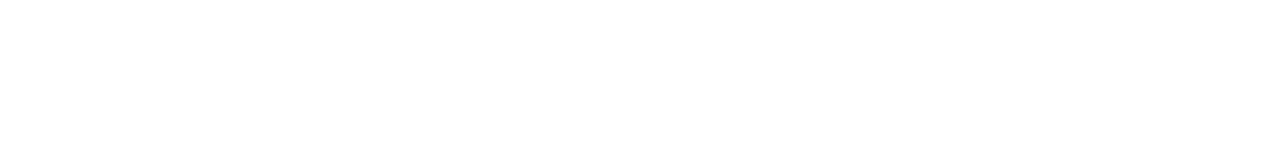
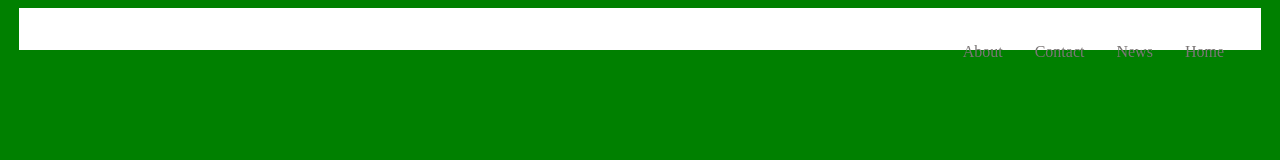
Before and after one commit to mgmp2/Reto-InterviewHomework, a plain HTML site: page index.html in a window 1280 px wide. Drawn offline with Linux system fonts and the light colour scheme.

Commit message:
Creando menus

```diff
--- a/assets/css/main.css
+++ b/assets/css/main.css
@@ -0,0 +1,34 @@
+body { background-color: green;}
+
+
+ul.menu {
+    list-style-type: none; // quita los iconos de la listas
+    padding-bottom: 50px;
+    margin: 0 auto;
+    padding: 21px;
+    width: 1200px;
+    /*margin: 0;
+    padding: 0;
+    overflow: hidden;*/
+    background-color: white; //fondo de la list-style-type:;
+
+}
+
+ul.menu li {float: right;}
+
+ul.menu li a {
+    display: block;
+    color: #7a7575;
+    text-align: center;
+    padding: 14px 16px;
+    text-decoration: none;
+}
+
+ul.menu li a:hover:not(.active) {background-color: #7a7575; color: white}
+
+ul.menu li a.active {background-color: white;}
+
+@media screen and (max-width: 600px){
+    ul.menu li.right,
+    ul.menu li {float: none;}
+}
--- a/index.html
+++ b/index.html
@@ -4,9 +4,18 @@
   <meta charset="UTF-8">
   <meta name="viewport" content="width=device-width, initial-scale=1.0">
   <meta http-equiv="X-UA-Compatible" content="ie=edge">
+  <link rel="stylesheet" href="assets/css/main.css">
   <title>Document</title>
 </head>
 <body>
+  <header>
+    <ul class="menu">
+      <li><a class="" href="#home">Home</a></li>
+      <li><a href="#news">News</a></li>
+      <li><a href="#contact">Contact</a></li>
+      <li><a href="#about">About</a></li>
+    </ul>
+  </header>
 
 </body>
 </html>
```
